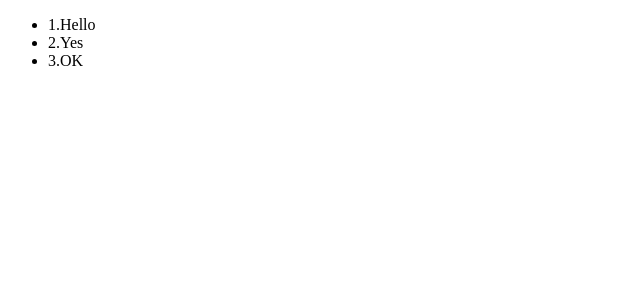
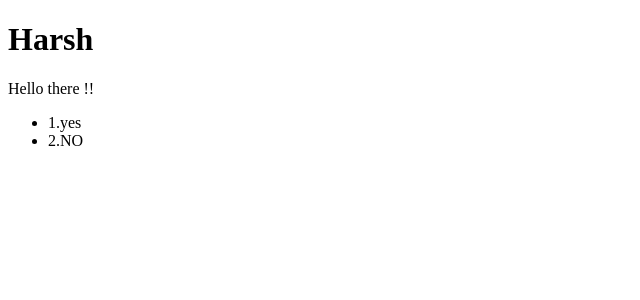
Before and after one commit to Harshbhama/react-basic, a React (Create React App) app: page / in a window 1280 px wide. Shown: the top 300 px of the page, without its empty margins (0-640 px from the left). Built offline with nearby package versions, Linux system fonts and the light colour scheme.

Commit message:
add func components

```diff
--- a/src/index.js
+++ b/src/index.js
@@ -1,10 +1,44 @@
 import React from "react"
-import ReactDOM from "react-dom"
+import ReactDOM from "react-dom" //To render html into the page.
 
 // ReactDOM.render(<div><h1>Hello</h1><p>This is paragraph</p></div>, document.getElementById("root"))
 
-ReactDOM.render(<ul>
-	<li>1.Hello</li>
-	<li>2.Yes</li>
-	<li>3.OK</li>
-	</ul>, document.getElementById("root"))
+// ReactDOM.render(<ul>
+// 	<li>1.Hello</li>
+// 	<li>2.Yes</li>
+// 	<li>3.OK</li>
+// 	</ul>, document.getElementById("root"))
+
+// function MyApp(){
+
+// 	return (
+
+// 		<ul>
+// 		 	<li>1.Hello</li>
+// 		 	<li>2.Yes</li>
+// 		 	<li>3.NO</li>
+// 		</ul>
+
+
+// 		)
+// }
+
+function MyInfo(){
+
+	return (
+
+	<div>
+		<h1 class = "head"> Harsh </h1>
+		<p> Hello there !! </p>
+		<ul>
+			<li> 1.yes </li>
+			<li> 2.NO </li>
+
+		</ul>
+	</div>
+
+	)
+
+}
+
+ReactDOM.render(<MyInfo />, document.getElementById("root"))
```
Also changed, not shown: src/index.css (line endings or trailing spaces), 1 other file (tests, documents, lock files or other folders).
